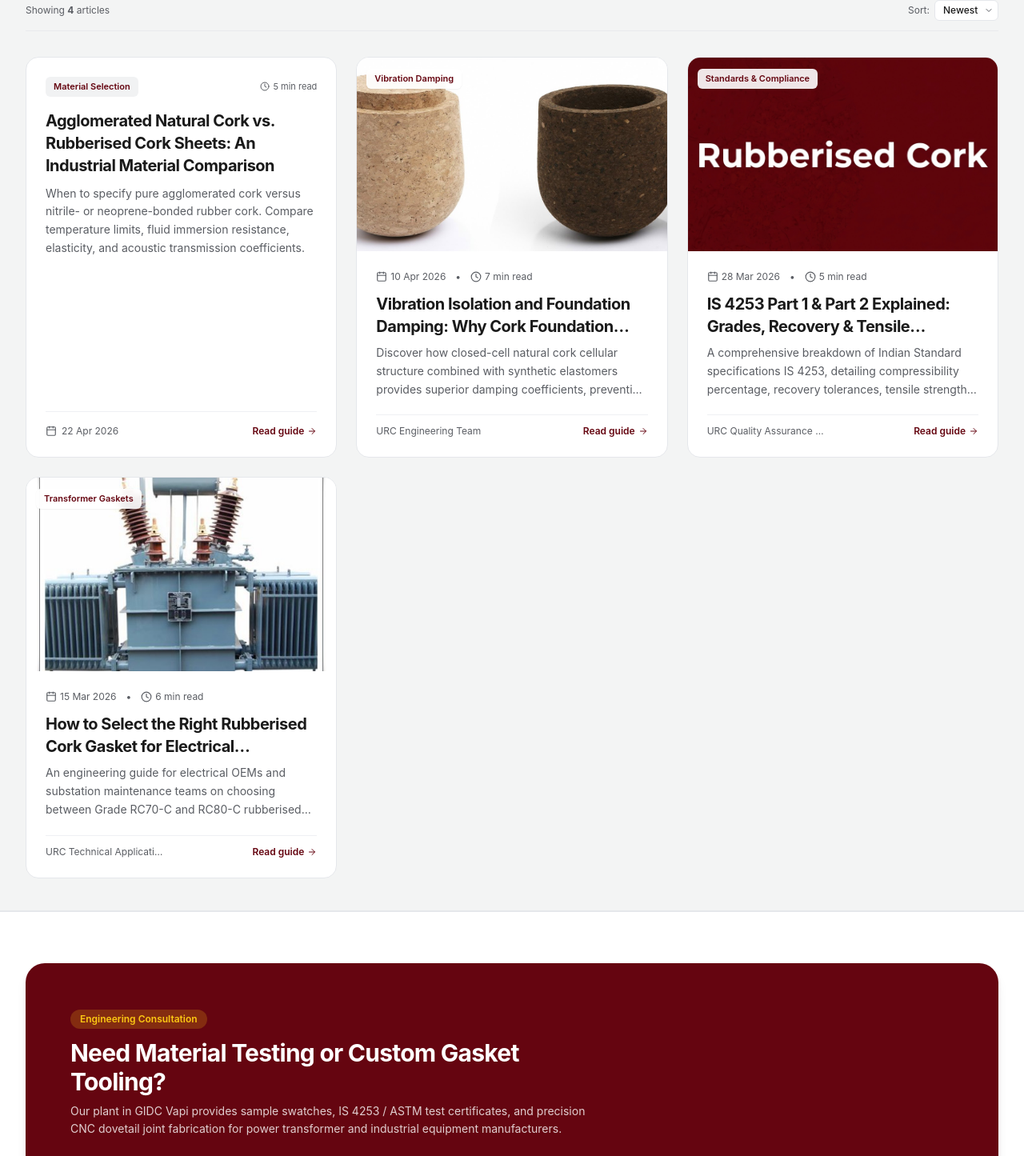
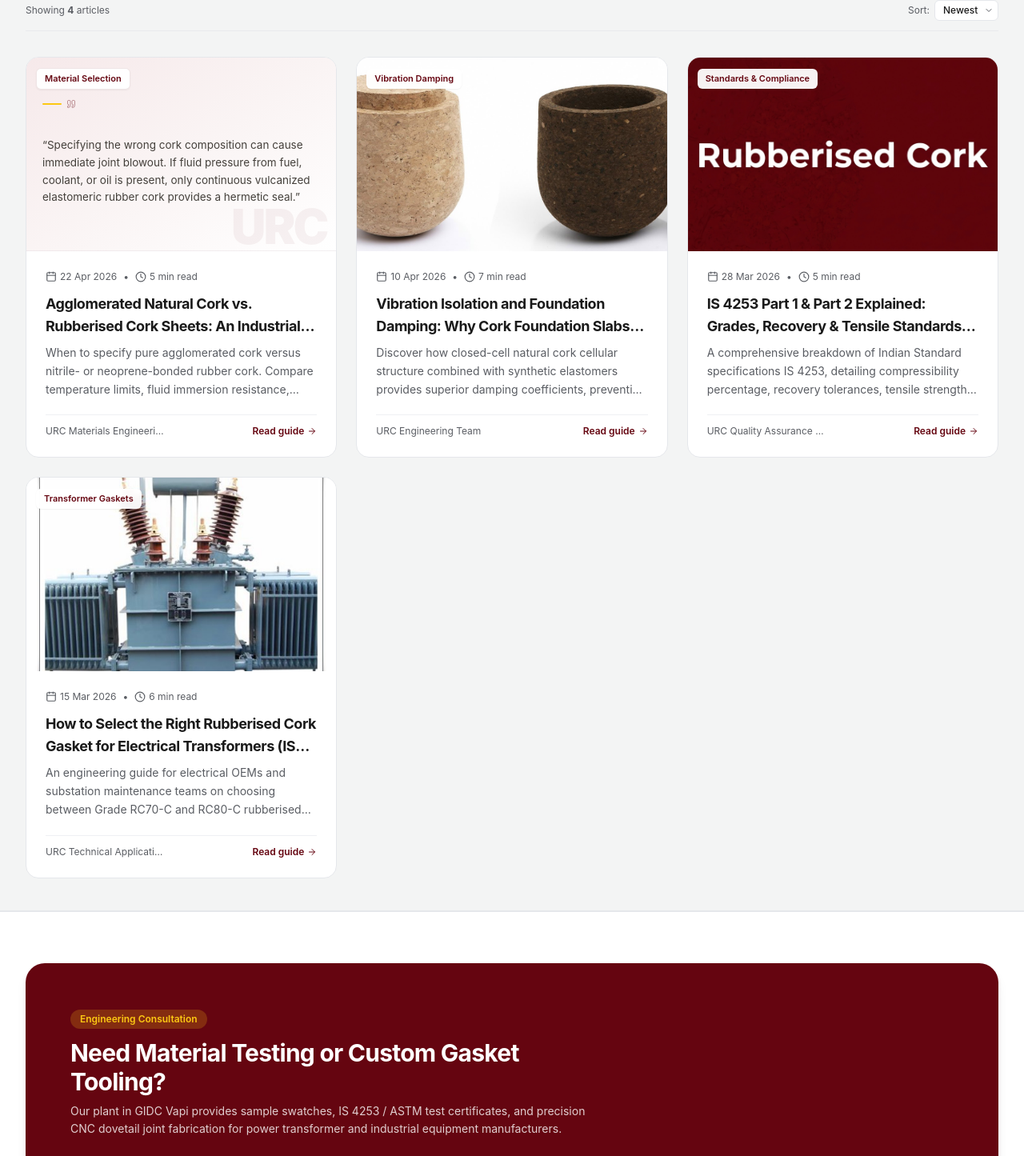
Before and after one commit to samirshaikh-dev/urc-v2, a Next.js app: page /blog in a window 1280 px wide. Shown: the part 348-1793 px from the top of the page at 80% size. Built offline with nearby package versions, Linux system fonts and the light colour scheme; no server answers.

Commit message:
feat: add blog listing page and blog card component

```diff
--- a/src/app/(site)/blog/page.js
+++ b/src/app/(site)/blog/page.js
@@ -88,14 +88,17 @@ export default async function BlogListingPage() {
               <div className="mt-6 flex flex-wrap items-center gap-3">
                 <Button
                   href="/contact"
-                  className="rounded-full bg-white px-5 py-2 text-xs font-semibold text-maroon hover:bg-yellow hover:text-ink transition-colors"
+                  variant="inverse"
+                  size="sm"
+                  className="rounded-full px-5 text-xs font-semibold shadow-xs"
                 >
                   Request Technical Guidance
                 </Button>
                 <Button
                   href="/products"
-                  variant="outline"
-                  className="rounded-full border-white/40 bg-transparent px-5 py-2 text-xs font-semibold text-white hover:bg-white/10"
+                  variant="secondary"
+                  size="sm"
+                  className="rounded-full border-white/60 bg-transparent text-white hover:border-white hover:bg-white/10 px-5 text-xs font-semibold"
                 >
                   Explore Product Range
                 </Button>
--- a/src/components/blog/blog-card.js
+++ b/src/components/blog/blog-card.js
@@ -1,6 +1,6 @@
 import Image from "next/image";
 import Link from "next/link";
-import { ArrowRight, Clock, Calendar, User, FileText } from "lucide-react";
+import { ArrowRight, Clock, Calendar, Quote } from "lucide-react";
 import { cn } from "@/lib/utils";
 
 export function BlogCard({ blog, featured = false }) {
@@ -14,133 +14,15 @@ export function BlogCard({ blog, featured = false }) {
 
   const firstTag = blog.tags?.split(",")?.[0]?.trim() || "Technical Guide";
   const hasImage = Boolean(blog.imageUrl?.trim());
+  const panelText =
+    blog.previewText?.trim() ||
+    blog.content?.replace(/<[^>]*>/g, " ").replace(/\s+/g, " ").trim().slice(0, 180) ||
+    blog.excerpt;
 
-  if (featured) {
-    if (hasImage) {
   return (
-        <article className="group relative overflow-hidden rounded-2xl border border-line bg-white transition-all duration-300 hover:border-maroon/30 hover:shadow-md lg:grid lg:grid-cols-12 lg:gap-8">
-          <div className="relative aspect-[16/10] w-full overflow-hidden bg-field sm:aspect-[16/9] lg:col-span-7 lg:h-full">
-            <Image
-              src={blog.imageUrl}
-              alt={blog.title}
-              fill
-              sizes="(max-width: 1024px) 100vw, 58vw"
-              priority
-              className="object-cover transition-transform duration-500 group-hover:scale-105"
-            />
-            <div className="absolute top-4 left-4">
-              <span className="inline-flex items-center rounded-full bg-maroon px-3 py-1 text-xs font-semibold uppercase tracking-wider text-white shadow-sm">
-                Featured Insight
-              </span>
-            </div>
-          </div>
-
-          <div className="flex flex-col justify-between p-6 sm:p-8 lg:col-span-5 lg:py-8 lg:pr-8 lg:pl-0">
-            <div>
-              <div className="flex flex-wrap items-center gap-3 text-xs text-muted">
-                <span className="rounded-md bg-field px-2.5 py-1 font-medium text-ink">
-                  {firstTag}
-                </span>
-                <span className="flex items-center gap-1">
-                  <Calendar className="size-3.5" aria-hidden="true" />
-                  <time dateTime={new Date(blog.createdAt).toISOString()}>{dateFormatted}</time>
-                </span>
-                <span className="flex items-center gap-1">
-                  <Clock className="size-3.5" aria-hidden="true" />
-                  <span>{blog.readTime || "5 min read"}</span>
-                </span>
-              </div>
-
-              <h2 className="mt-4 text-xl font-bold tracking-tight text-ink transition-colors group-hover:text-maroon sm:text-2xl lg:text-3xl">
-                <Link href={`/blog/${blog.slug}`} className="focus-visible:outline-2 focus-visible:outline-maroon">
-                  {blog.title}
-                </Link>
-              </h2>
-
-              <p className="mt-3 text-sm leading-relaxed text-muted line-clamp-3 sm:text-base">
-                {blog.excerpt}
-              </p>
-            </div>
-
-            <div className="mt-6 flex items-center justify-between border-t border-line/60 pt-4">
-              <div className="flex items-center gap-2 text-xs text-muted">
-                <User className="size-3.5 text-maroon" aria-hidden="true" />
-                <span className="font-medium text-ink">{blog.author || "URC Engineering Team"}</span>
-              </div>
-
-              <Link
-                href={`/blog/${blog.slug}`}
-                className="inline-flex items-center gap-1.5 text-xs font-semibold text-maroon transition-transform group-hover:translate-x-1"
-                aria-label={`Read full article: ${blog.title}`}
-              >
-                <span>Read Guide</span>
-                <ArrowRight className="size-3.5" aria-hidden="true" />
-              </Link>
-            </div>
-          </div>
-        </article>
-      );
-    }
-
-    // Featured card without image (Text-focused editorial hero)
-    return (
-      <article className="group relative overflow-hidden rounded-2xl border-l-4 border-l-maroon border border-line bg-white p-6 sm:p-10 shadow-xs transition-all duration-300 hover:border-maroon/30 hover:shadow-md">
-        <div className="flex flex-wrap items-center justify-between gap-3 text-xs text-muted">
-          <div className="flex flex-wrap items-center gap-2.5">
-            <span className="inline-flex items-center rounded-full bg-maroon px-3 py-1 text-xs font-semibold uppercase tracking-wider text-white shadow-xs">
-              Featured Insight
-            </span>
-            <span className="rounded-md bg-field px-2.5 py-1 font-medium text-ink">
-              {firstTag}
-            </span>
-          </div>
-
-          <div className="flex items-center gap-3">
-            <span className="flex items-center gap-1">
-              <Calendar className="size-3.5" aria-hidden="true" />
-              <time dateTime={new Date(blog.createdAt).toISOString()}>{dateFormatted}</time>
-            </span>
-            <span>•</span>
-            <span className="flex items-center gap-1">
-              <Clock className="size-3.5" aria-hidden="true" />
-              <span>{blog.readTime || "5 min read"}</span>
-            </span>
-          </div>
-        </div>
-
-        <h2 className="mt-5 text-2xl font-bold tracking-tight text-ink transition-colors group-hover:text-maroon sm:text-3xl lg:text-4xl">
-          <Link href={`/blog/${blog.slug}`} className="focus-visible:outline-2 focus-visible:outline-maroon">
-            {blog.title}
-          </Link>
-        </h2>
-
-        <p className="mt-4 max-w-3xl text-sm leading-relaxed text-muted sm:text-base">
-          {blog.excerpt}
-        </p>
-
-        <div className="mt-8 flex flex-wrap items-center justify-between gap-4 border-t border-line/60 pt-4">
-          <div className="flex items-center gap-2 text-xs text-muted">
-            <User className="size-3.5 text-maroon" aria-hidden="true" />
-            <span className="font-medium text-ink">{blog.author || "URC Engineering Team"}</span>
-          </div>
-
-          <Link
-            href={`/blog/${blog.slug}`}
-            className="inline-flex items-center gap-1.5 text-xs font-semibold text-maroon transition-transform group-hover:translate-x-1"
-            aria-label={`Read full article: ${blog.title}`}
-          >
-            <span>Read full guide</span>
-            <ArrowRight className="size-3.5" aria-hidden="true" />
-          </Link>
-        </div>
-      </article>
-    );
-  }
-
-  // Regular card with image
-  if (hasImage) {
-    return (
-      <article className="group flex flex-col overflow-hidden rounded-2xl border border-line bg-white transition-all duration-300 hover:border-maroon/30 hover:shadow-md">
+    <article className="group flex h-full flex-col overflow-hidden rounded-2xl border border-line bg-white transition-all duration-300 hover:border-maroon/30 hover:shadow-md">
+      {/* 01. PREVIEW PANEL (Image or Text Panel, exactly the same height & placement) */}
+      {hasImage ? (
         <div className="relative aspect-[16/10] w-full overflow-hidden bg-field">
           <Image
             src={blog.imageUrl}
@@ -149,16 +31,52 @@ export function BlogCard({ blog, featured = false }) {
             sizes="(max-width: 640px) 100vw, (max-width: 1024px) 50vw, 33vw"
             className="object-cover transition-transform duration-500 group-hover:scale-105"
           />
+          {/* Category pill floating top-left */}
           <div className="absolute top-3 left-3">
-            <span className="inline-flex items-center rounded-md bg-white/90 px-2.5 py-1 text-[11px] font-semibold text-maroon shadow-xs backdrop-blur-xs">
+            <span className="inline-flex items-center rounded-md bg-white/95 px-2.5 py-1 text-[11px] font-semibold text-maroon shadow-xs backdrop-blur-xs">
               {firstTag}
             </span>
           </div>
         </div>
+      ) : (
+        <div className="relative aspect-[16/10] w-full overflow-hidden bg-gradient-to-br from-[#F6E9EA] via-[#FAF4F4] to-white p-5 pt-12 flex flex-col justify-between border-b border-line/40">
+          {/* Faint URC watermark at bottom-right */}
+          <div
+            aria-hidden="true"
+            className="pointer-events-none absolute right-3 bottom-0 select-none font-black tracking-tighter text-maroon/[0.05] text-6xl leading-none z-0"
+          >
+            URC
+          </div>
 
+          {/* Category pill floating top-left */}
+          <div className="absolute top-3 left-3 z-10">
+            <span className="inline-flex items-center rounded-md bg-white/95 px-2.5 py-1 text-[11px] font-semibold text-maroon shadow-xs border border-maroon/10">
+              {firstTag}
+            </span>
+          </div>
+
+          {/* Decorative subtle gold accent line at top */}
+          <div className="relative z-10 flex items-center gap-1.5 pt-1">
+            <span className="h-0.5 w-6 rounded-full bg-yellow" aria-hidden="true" />
+            <Quote className="size-3 text-maroon/40" aria-hidden="true" />
+          </div>
+
+          {/* Preview takeaway text (4-5 lines, 14-15px) */}
+          <div className="relative z-10 my-auto py-1">
+            <p className="line-clamp-4 text-xs sm:text-[13.5px] leading-relaxed text-stone-700 font-normal">
+              &ldquo;{panelText}&rdquo;
+            </p>
+          </div>
+
+          <div className="relative z-10" />
+        </div>
+      )}
+
+      {/* 02. SHARED CARD BODY (Identical structure, font-weights, and alignment) */}
       <div className="flex flex-1 flex-col justify-between p-5 sm:p-6">
         <div>
-            <div className="flex items-center gap-3 text-xs text-muted">
+          {/* Meta row: Date • Read time */}
+          <div className="flex items-center gap-2 text-xs text-muted">
             <span className="flex items-center gap-1">
               <Calendar className="size-3.5" aria-hidden="true" />
               <time dateTime={new Date(blog.createdAt).toISOString()}>{dateFormatted}</time>
@@ -170,20 +88,23 @@ export function BlogCard({ blog, featured = false }) {
             </span>
           </div>
 
-            <h3 className="mt-3 text-lg font-bold tracking-tight text-ink transition-colors group-hover:text-maroon sm:text-xl line-clamp-2">
+          {/* Title: Near-black, clamped to 2 lines */}
+          <h3 className="mt-3 text-base sm:text-lg font-bold tracking-tight text-ink transition-colors group-hover:text-maroon line-clamp-2">
             <Link href={`/blog/${blog.slug}`} className="focus-visible:outline-2 focus-visible:outline-maroon">
               {blog.title}
             </Link>
           </h3>
 
+          {/* Excerpt: Clamped to 3 lines */}
           <p className="mt-2 text-xs leading-relaxed text-muted line-clamp-3 sm:text-sm">
             {blog.excerpt}
           </p>
         </div>
 
+        {/* 03. FOOTER: Author on left, Read guide on right (Pinned to bottom) */}
         <div className="mt-5 flex items-center justify-between border-t border-line/60 pt-3">
           <span className="text-xs text-muted truncate max-w-[150px]">
-              {blog.author || "URC Engineering"}
+            {blog.author || "URC Engineering Team"}
           </span>
 
           <Link
@@ -199,49 +120,3 @@ export function BlogCard({ blog, featured = false }) {
     </article>
   );
 }
-
-  // Regular card without image (Editorial text-first card)
-  return (
-    <article className="group flex flex-col justify-between rounded-2xl border border-line bg-white p-5 sm:p-6 transition-all duration-300 hover:border-maroon/30 hover:shadow-md">
-      <div>
-        <div className="flex items-center justify-between gap-2">
-          <span className="inline-flex items-center rounded-md bg-field px-2.5 py-1 text-[11px] font-semibold text-maroon">
-            {firstTag}
-          </span>
-          <span className="flex items-center gap-1 text-[11px] text-muted">
-            <Clock className="size-3" aria-hidden="true" />
-            <span>{blog.readTime || "5 min read"}</span>
-          </span>
-        </div>
-
-        <h3 className="mt-4 text-lg font-bold tracking-tight text-ink transition-colors group-hover:text-maroon sm:text-xl line-clamp-3">
-          <Link href={`/blog/${blog.slug}`} className="focus-visible:outline-2 focus-visible:outline-maroon">
-            {blog.title}
-          </Link>
-        </h3>
-
-        <p className="mt-2.5 text-xs leading-relaxed text-muted line-clamp-4 sm:text-sm">
-          {blog.excerpt}
-        </p>
-      </div>
-
-      <div className="mt-6 border-t border-line/60 pt-4">
-        <div className="flex items-center justify-between text-xs">
-          <div className="flex items-center gap-1.5 text-muted">
-            <Calendar className="size-3.5" aria-hidden="true" />
-            <time dateTime={new Date(blog.createdAt).toISOString()}>{dateFormatted}</time>
-          </div>
-
-          <Link
-            href={`/blog/${blog.slug}`}
-            className="inline-flex items-center gap-1 text-xs font-semibold text-maroon transition-transform group-hover:translate-x-1"
-            aria-label={`Read article: ${blog.title}`}
-          >
-            <span>Read guide</span>
-            <ArrowRight className="size-3" aria-hidden="true" />
-          </Link>
-        </div>
-      </div>
-    </article>
-  );
-}
```
Lines whose indentation alone changed are shown as unchanged.
